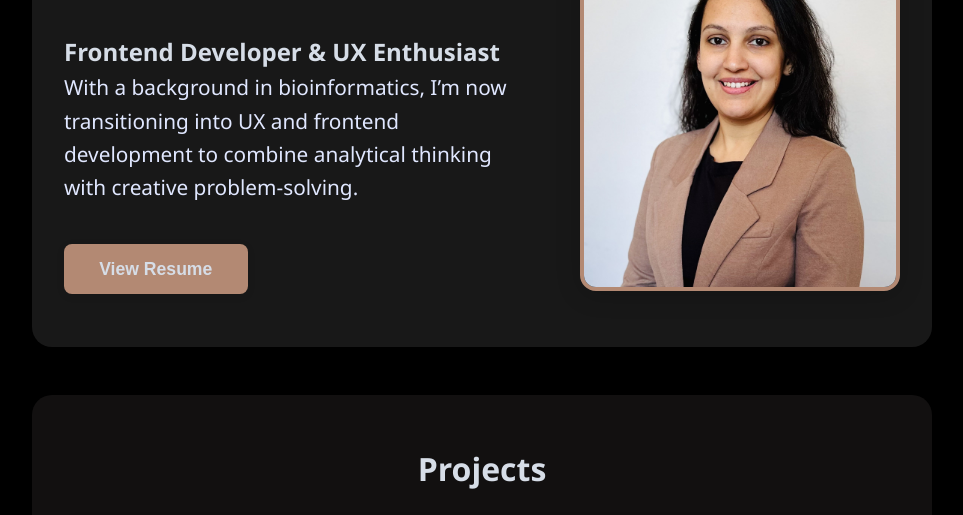
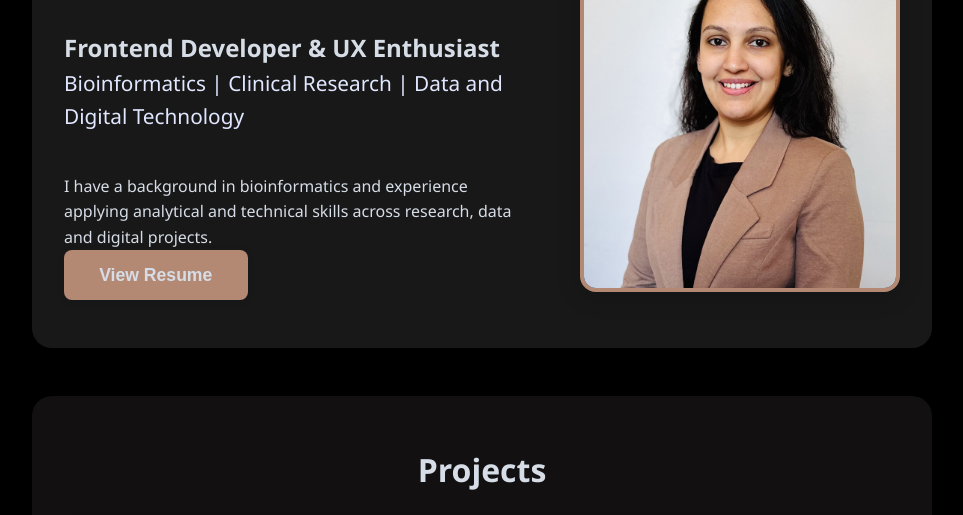
Before and after one commit to HeraBabu/Portfolio, a plain HTML site: page index.html in a window 1280 px wide. Shown: the part 262-777 px from the top of the page, without its empty margins (158-1121 px from the left). Drawn offline with Linux system fonts and the light colour scheme; a web font is replaced by a local one.

Commit message:
Revise hero subtitle and add experience details
Updated the hero subtitle and added a new paragraph about background and experience.

```diff
--- a/index.html
+++ b/index.html
@@ -41,7 +41,8 @@
       </h1><br>
       <h2>Frontend Developer & UX Enthusiast</h2>
       <p class="hero-subtitle">
-        With a background in bioinformatics, I’m now transitioning into UX and frontend development to combine analytical thinking with creative problem-solving.</p>
+        Bioinformatics | Clinical Research | Data and Digital Technology</p>
+      <p>I have a background in bioinformatics and experience applying analytical and technical skills across research, data and digital projects. </p>
       <button id="viewResumeBtn" class="btn">View Resume</button>
     </div>
     <div class="hero-image">
```
